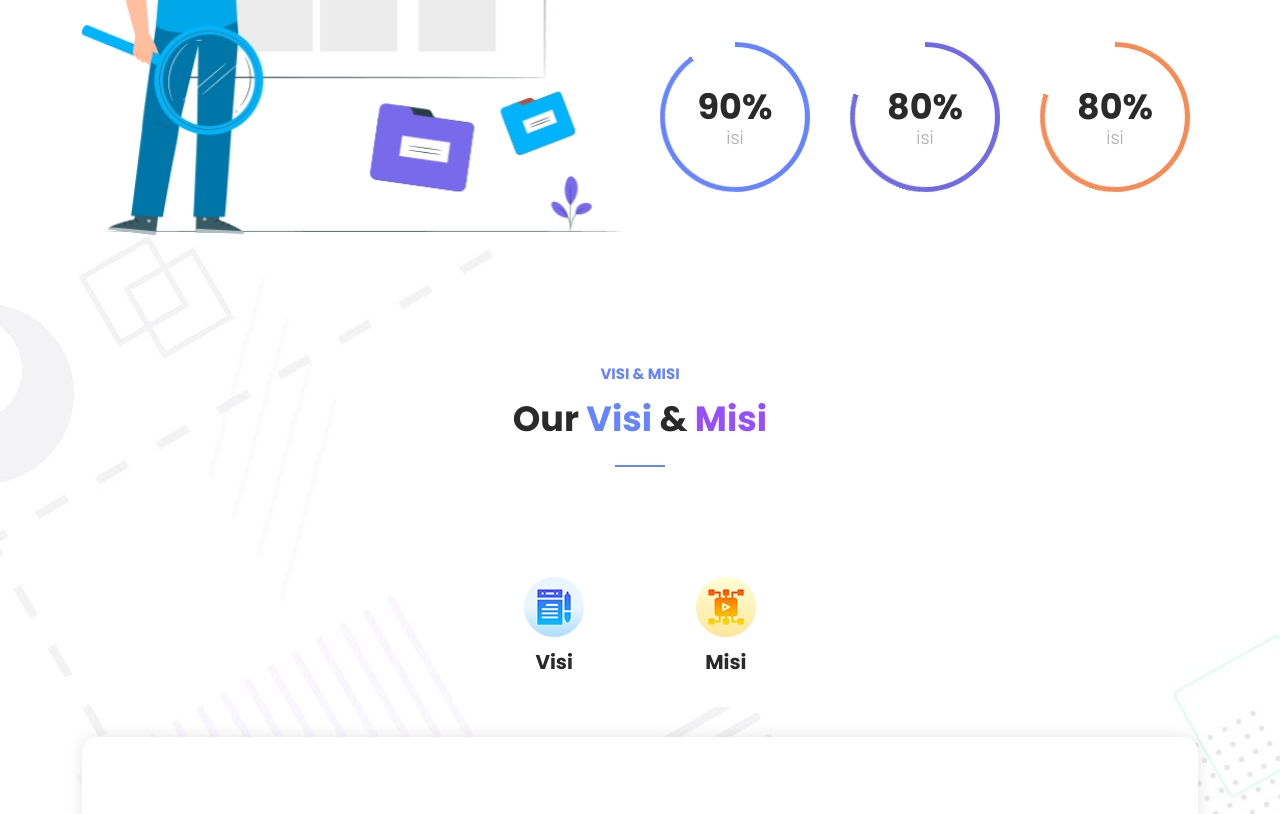
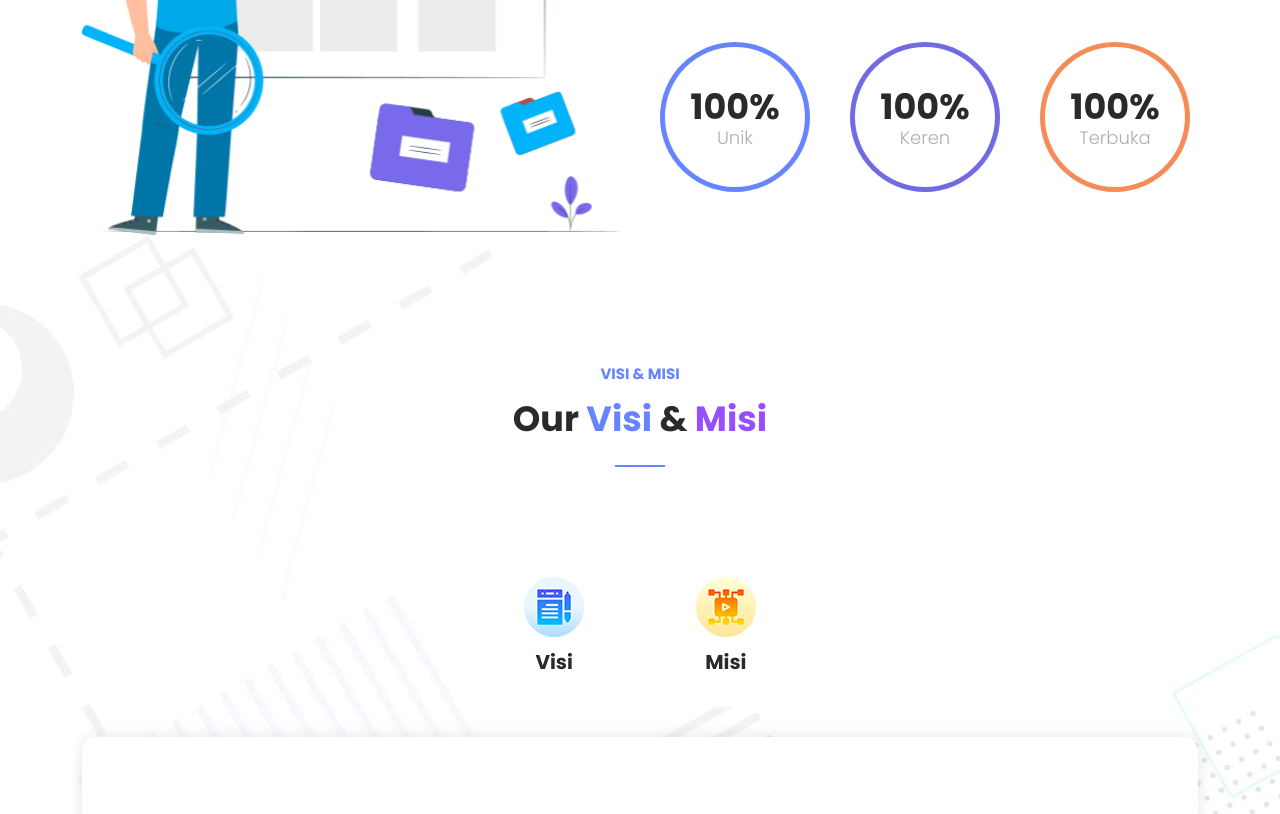
Before and after one commit to Ceced20/Osis-Paslon1, a plain HTML site: page index.html in a window 1280 px wide. Shown: the part 1284-2098 px from the top of the page. Drawn offline with Linux system fonts and the light colour scheme.

Commit message:
Update index.html

```diff
--- a/index.html
+++ b/index.html
@@ -25,9 +25,6 @@
     <link rel="icon" type="image/x-icon" href="assets/images/favicon.ico">
 <!--
 
-TemplateMo 568 DigiMedia
-
-https://templatemo.com/tm-568-digimedia
 
 -->
   </head>
@@ -154,7 +151,7 @@ https://templatemo.com/tm-568-digimedia
                 <div class="row">
                   <div class="col-lg-4 col-sm-4">
                     <div class="skill-item first-skill-item wow fadeIn" data-wow-duration="1s" data-wow-delay="0s">
-                      <div class="progress" data-percentage="90">
+                      <div class="progress" data-percentage="100">
                         <span class="progress-left">
                           <span class="progress-bar"></span>
                         </span>
@@ -163,8 +160,8 @@ https://templatemo.com/tm-568-digimedia
                         </span>
                         <div class="progress-value">
                           <div>
-                            90%<br>
-                            <span>isi</span>
+                            100%<br>
+                            <span>Unik</span>
                           </div>
                         </div>
                       </div>
@@ -172,7 +169,7 @@ https://templatemo.com/tm-568-digimedia
                   </div>
                   <div class="col-lg-4 col-sm-4">
                     <div class="skill-item second-skill-item wow fadeIn" data-wow-duration="1s" data-wow-delay="0s">
-                      <div class="progress" data-percentage="80">
+                      <div class="progress" data-percentage="100">
                         <span class="progress-left">
                           <span class="progress-bar"></span>
                         </span>
@@ -181,8 +178,8 @@ https://templatemo.com/tm-568-digimedia
                         </span>
                         <div class="progress-value">
                           <div>
-                            80%<br>
-                            <span>isi</span>
+                            100%<br>
+                            <span>Keren</span>
                           </div>
                         </div>
                       </div>
@@ -190,7 +187,7 @@ https://templatemo.com/tm-568-digimedia
                   </div>
                   <div class="col-lg-4 col-sm-4">
                     <div class="skill-item third-skill-item wow fadeIn" data-wow-duration="1s" data-wow-delay="0s">
-                      <div class="progress" data-percentage="80">
+                      <div class="progress" data-percentage="100">
                         <span class="progress-left">
                           <span class="progress-bar"></span>
                         </span>
@@ -199,8 +196,8 @@ https://templatemo.com/tm-568-digimedia
                         </span>
                         <div class="progress-value">
                           <div>
-                            80%<br>
-                            <span>isi</span>
+                            100%<br>
+                            <span>Terbuka</span>
                           </div>
                         </div>
                       </div>
```
